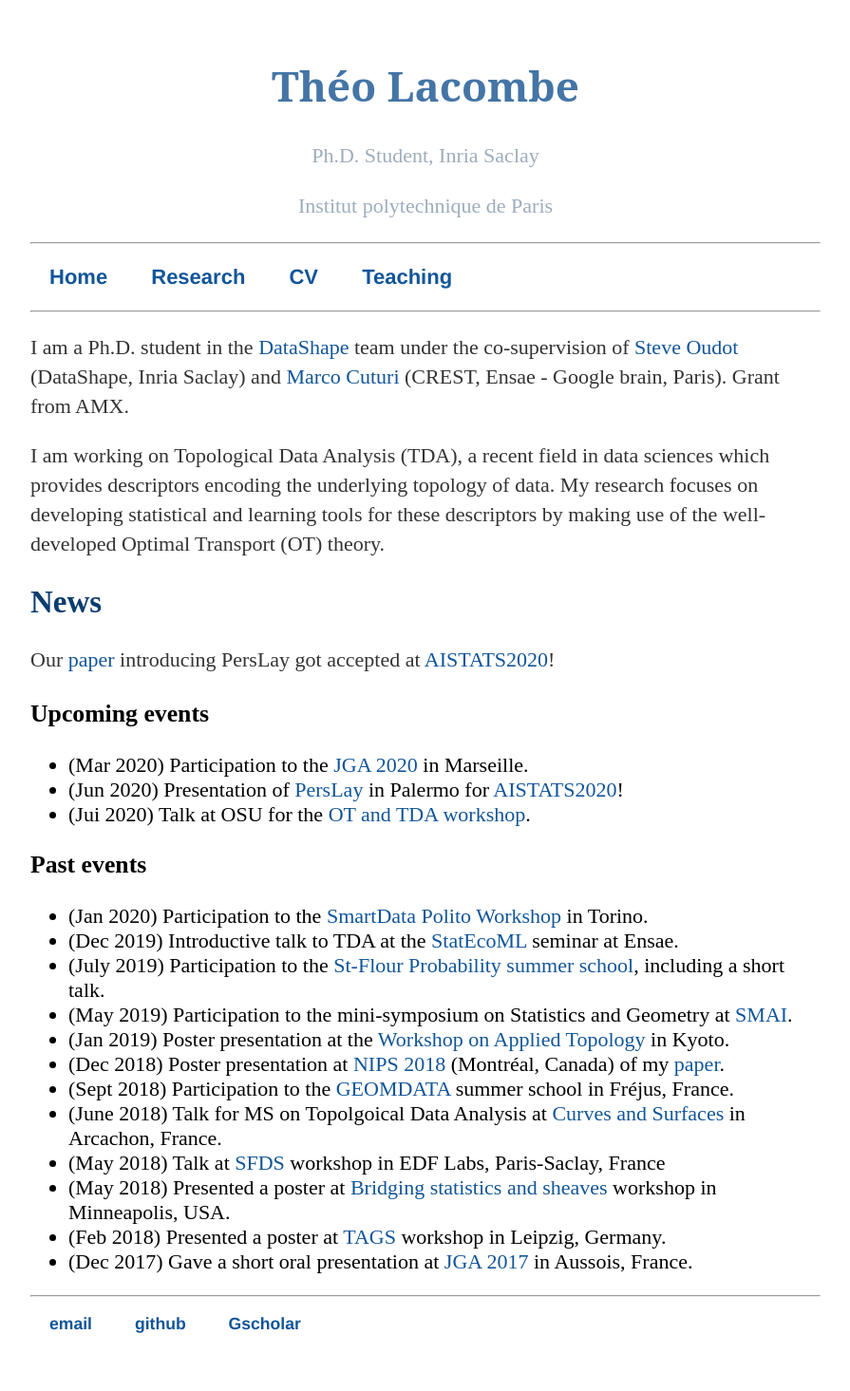
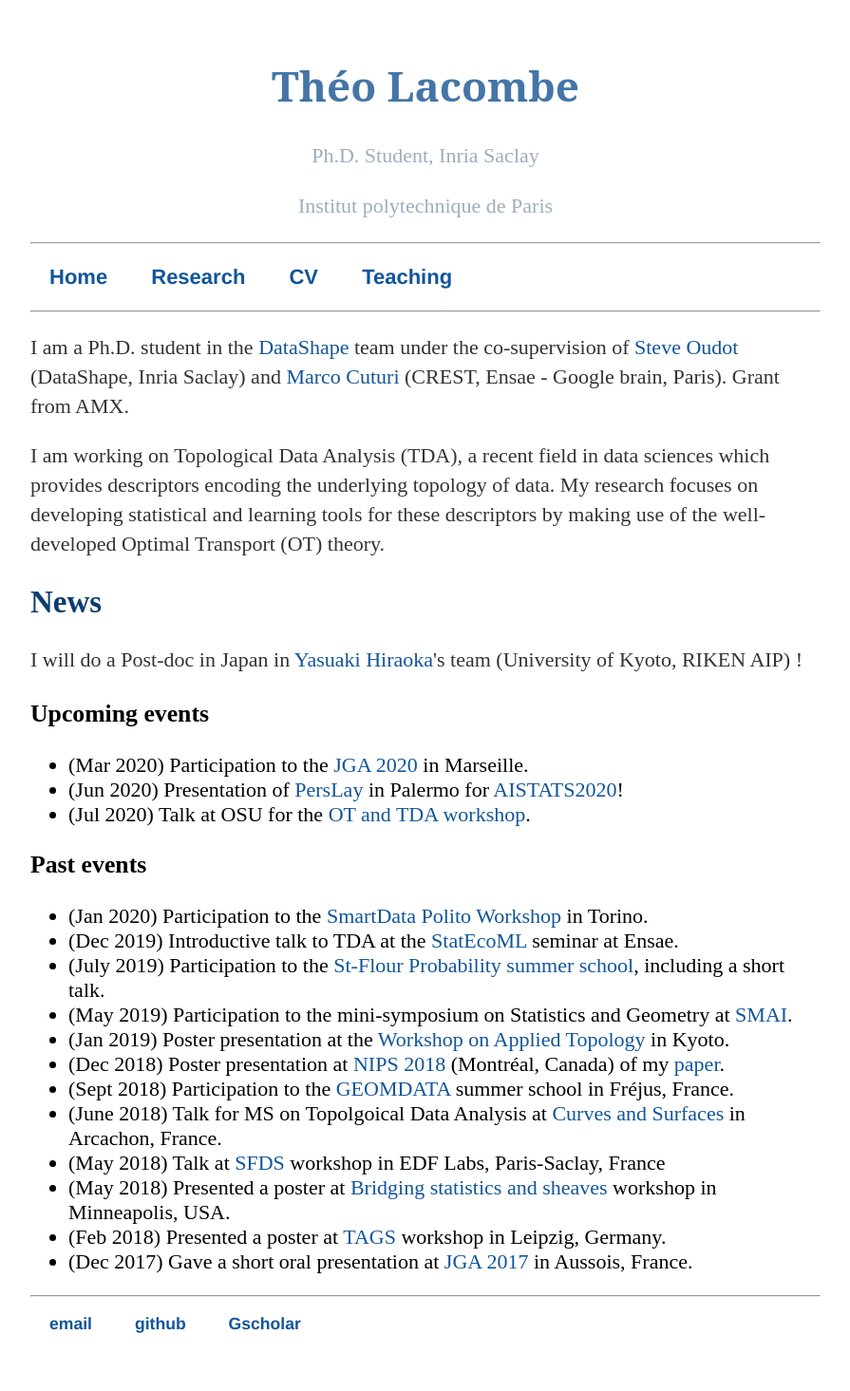
Before and after one commit to tlacombe/tlacombe.github.io, a Jekyll site: the page built from index.html, in a window 1280 px wide. Shown: the whole page at 95% size, without its empty margins (192-1087 px from the left). Built offline with Jekyll 4.4.1, drawn with Linux system fonts in a browser that asks for light colours.

Commit message:
updated news

```diff
--- a/index.html
+++ b/index.html
@@ -10,15 +10,13 @@ title: Théo Lacombe's webpage
 	</p>
 
     <h2> News </h2>
-	<p>Our <a href="https://arxiv.org/pdf/1904.09378.pdf">paper</a> introducing PersLay got accepted at <a href="https://www.aistats.org/">AISTATS2020</a>!
-	</p>
-
+	<p> I will do a Post-doc in Japan in <a href="https://sites.google.com/site/yasuakihiraoka/">Yasuaki Hiraoka</a>'s team (University of Kyoto, RIKEN AIP) !
 
 	<h3> Upcoming events</h3>
 	<ul>
 		<li> (Mar 2020) Participation to the <a href="https://conferences.cirm-math.fr/2164.html">JGA 2020</a> in Marseille.
 		<li> (Jun 2020) Presentation of <a href="https://arxiv.org/pdf/1904.09378.pdf">PersLay</a> in Palermo for <a href="https://www.aistats.org/">AISTATS2020</a>!
-		<li> (Jui 2020) Talk at OSU for the <a href="https://tgda.osu.edu/ot-tda-workshop/">OT and TDA workshop</a>.
+		<li> (Jul 2020) Talk at OSU for the <a href="https://tgda.osu.edu/ot-tda-workshop/">OT and TDA workshop</a>.
 
 	</ul>
 
```
